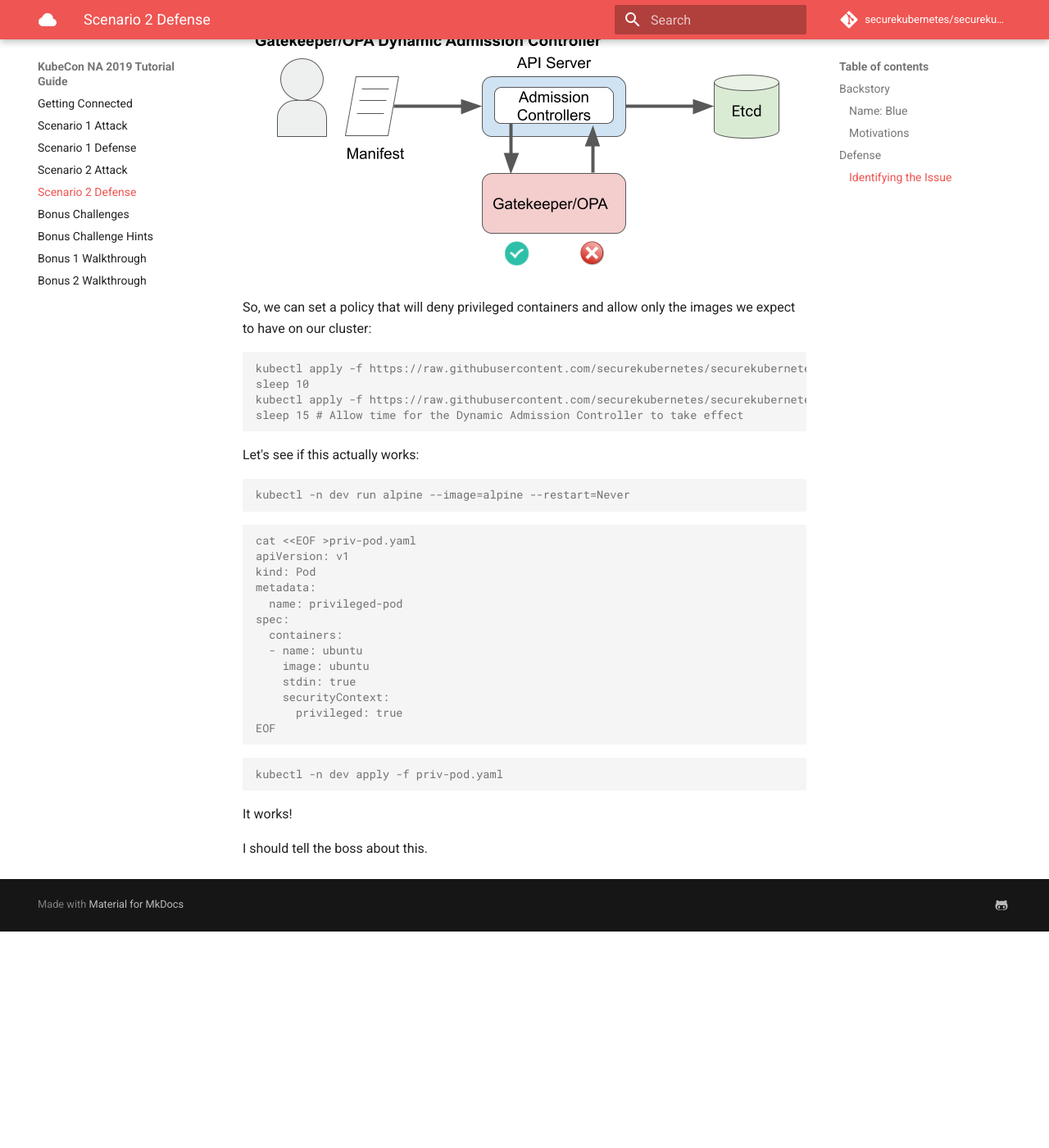
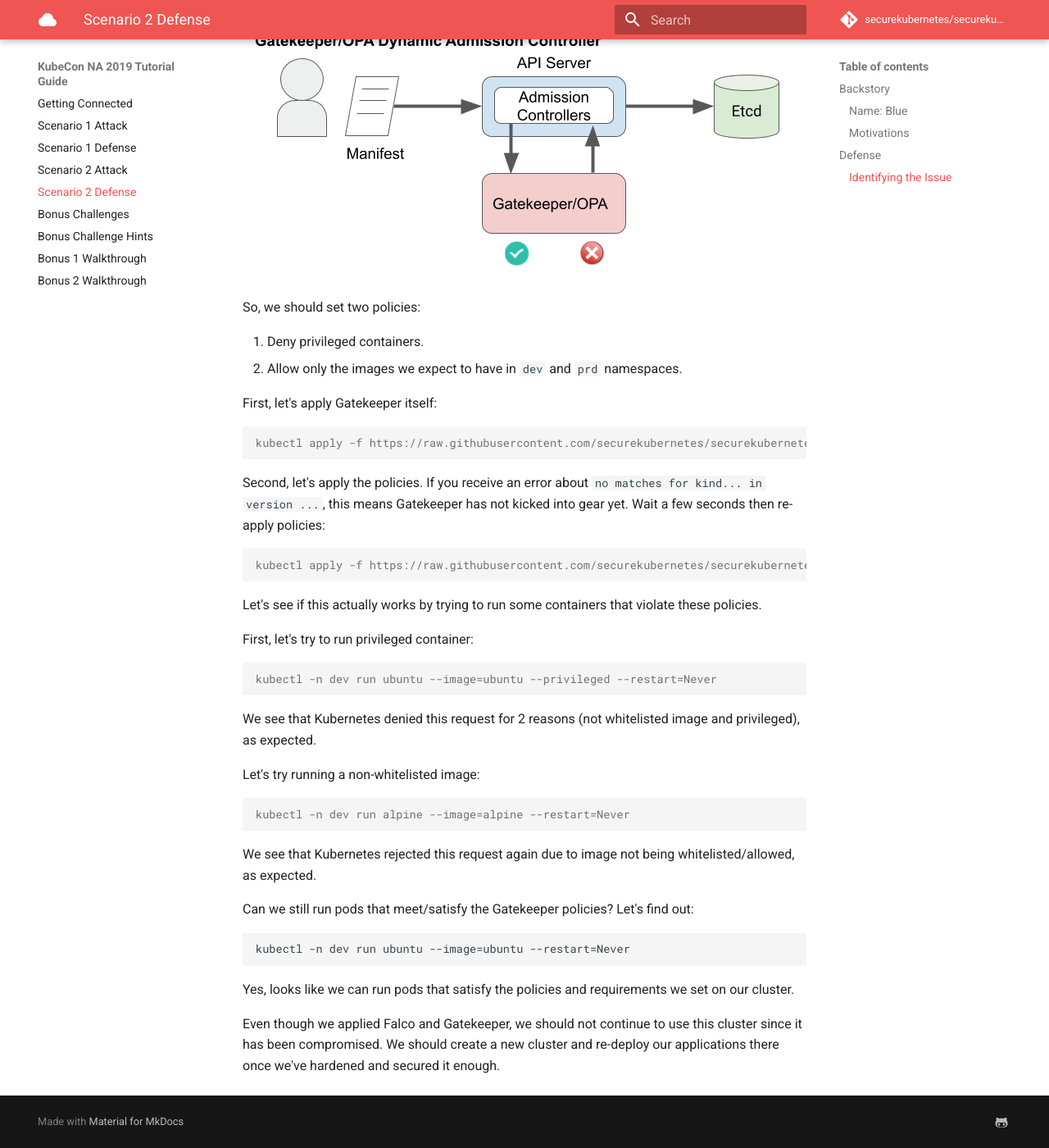
Before and after one commit to securekubernetes/securekubernetes, an MkDocs documentation site: the page built from docs/scenario_2_defense.md, in a window 1280 px wide and 1400 px high, scrolled down 3402 px. Shown: the whole window at 82% size. Built offline with MkDocs 1.6.1 and Material for MkDocs 9.7.7, drawn with Linux system fonts in a browser that asks for light colours; comment, search, counter and statistics services are not loaded; before the commit the page ends 4538 px from its top, so only the background shows below that.

Commit message:
Improvements & fixes

````diff
--- a/docs/scenario_2_defense.md
+++ b/docs/scenario_2_defense.md
@@ -137,41 +137,47 @@
 
 ![opa admission gatekeeper](img/opa.png)
 
-So, we can set a policy that will deny privileged containers and allow only the images we expect to have on our cluster:
+So, we should set two policies:
+
+1. Deny privileged containers.
+1. Allow only the images we expect to have in `dev` and `prd` namespaces.
+
+First, let's apply Gatekeeper itself:
 
 ```console
 kubectl apply -f https://raw.githubusercontent.com/securekubernetes/securekubernetes/master/manifests/security2.yaml
-sleep 10
-kubectl apply -f https://raw.githubusercontent.com/securekubernetes/securekubernetes/master/manifests/security2-policies.yaml
-sleep 15 # Allow time for the Dynamic Admission Controller to take effect
 ```
 
-Let's see if this actually works:
+Second, let's apply the policies. If you receive an error about `no matches for kind... in version ...`, this means Gatekeeper has not kicked into gear yet. Wait a few seconds then re-apply policies:
+
+```console
+kubectl apply -f https://raw.githubusercontent.com/securekubernetes/securekubernetes/master/manifests/security2-policies.yaml
+```
+
+Let's see if this actually works by trying to run some containers that violate these policies.
+
+First, let's try to run privileged container:
+
+```console
+kubectl -n dev run ubuntu --image=ubuntu --privileged --restart=Never
+```
+
+We see that Kubernetes denied this request for 2 reasons (not whitelisted image and privileged), as expected.
+
+Let's try running a non-whitelisted image:
 
 ```console
 kubectl -n dev run alpine --image=alpine --restart=Never
 ```
 
-```console
-cat <<EOF >priv-pod.yaml
-apiVersion: v1
-kind: Pod
-metadata:
-  name: privileged-pod
-spec:
-  containers:
-  - name: ubuntu
-    image: ubuntu
-    stdin: true
-    securityContext:
-      privileged: true
-EOF
+We see that Kubernetes rejected this request again due to image not being whitelisted/allowed, as expected.
+
+Can we still run pods that meet/satisfy the Gatekeeper policies? Let's find out:
+
+```
+kubectl -n dev run ubuntu --image=ubuntu --restart=Never
 ```
 
-```console
-kubectl -n dev apply -f priv-pod.yaml
-```
+Yes, looks like we can run pods that satisfy the policies and requirements we set on our cluster.
 
-It works!
-
-I should tell the boss about this.
+Even though we applied Falco and Gatekeeper, we should not continue to use this cluster since it has been compromised. We should create a new cluster and re-deploy our applications there once we've hardened and secured it enough.
````
